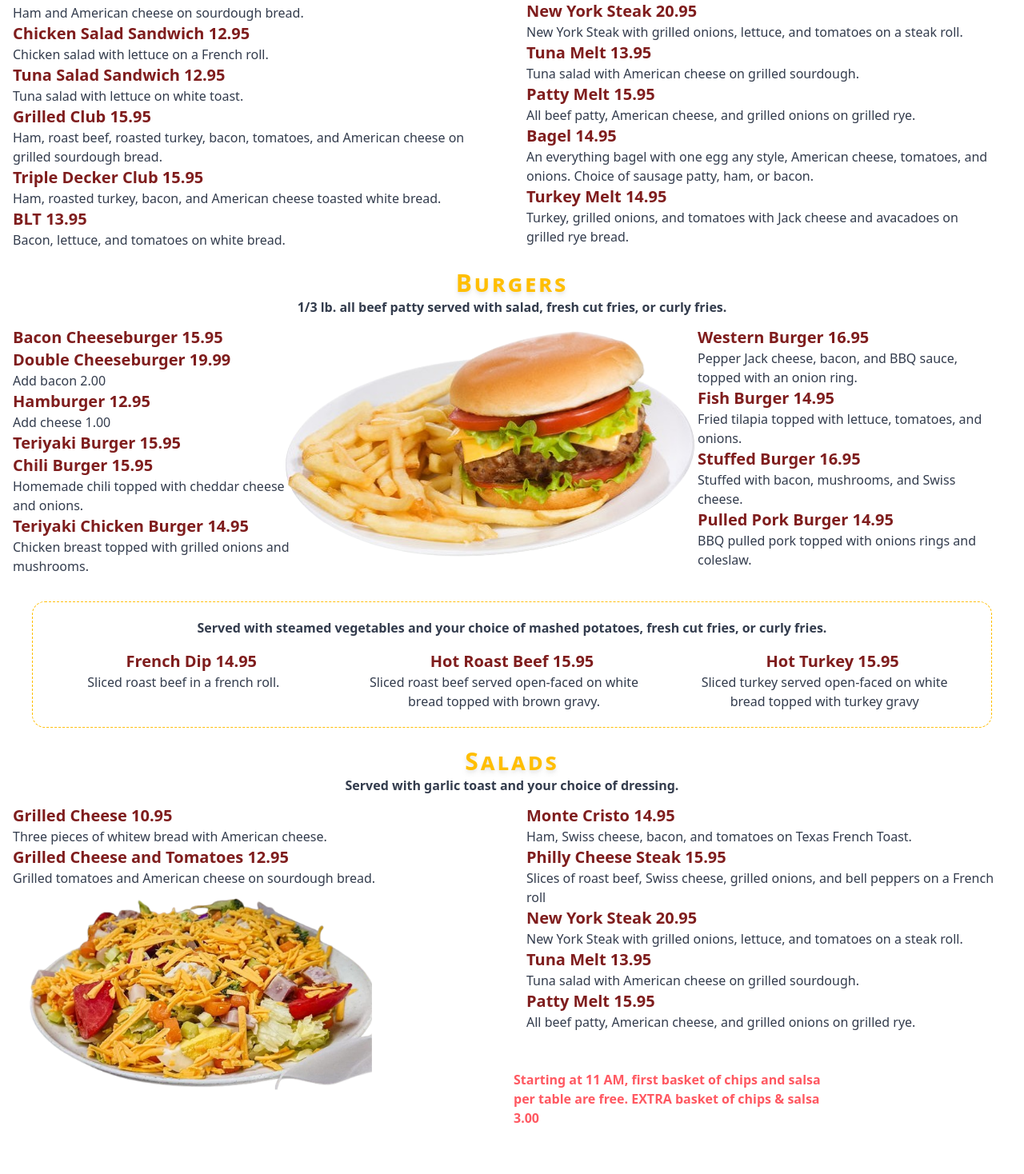
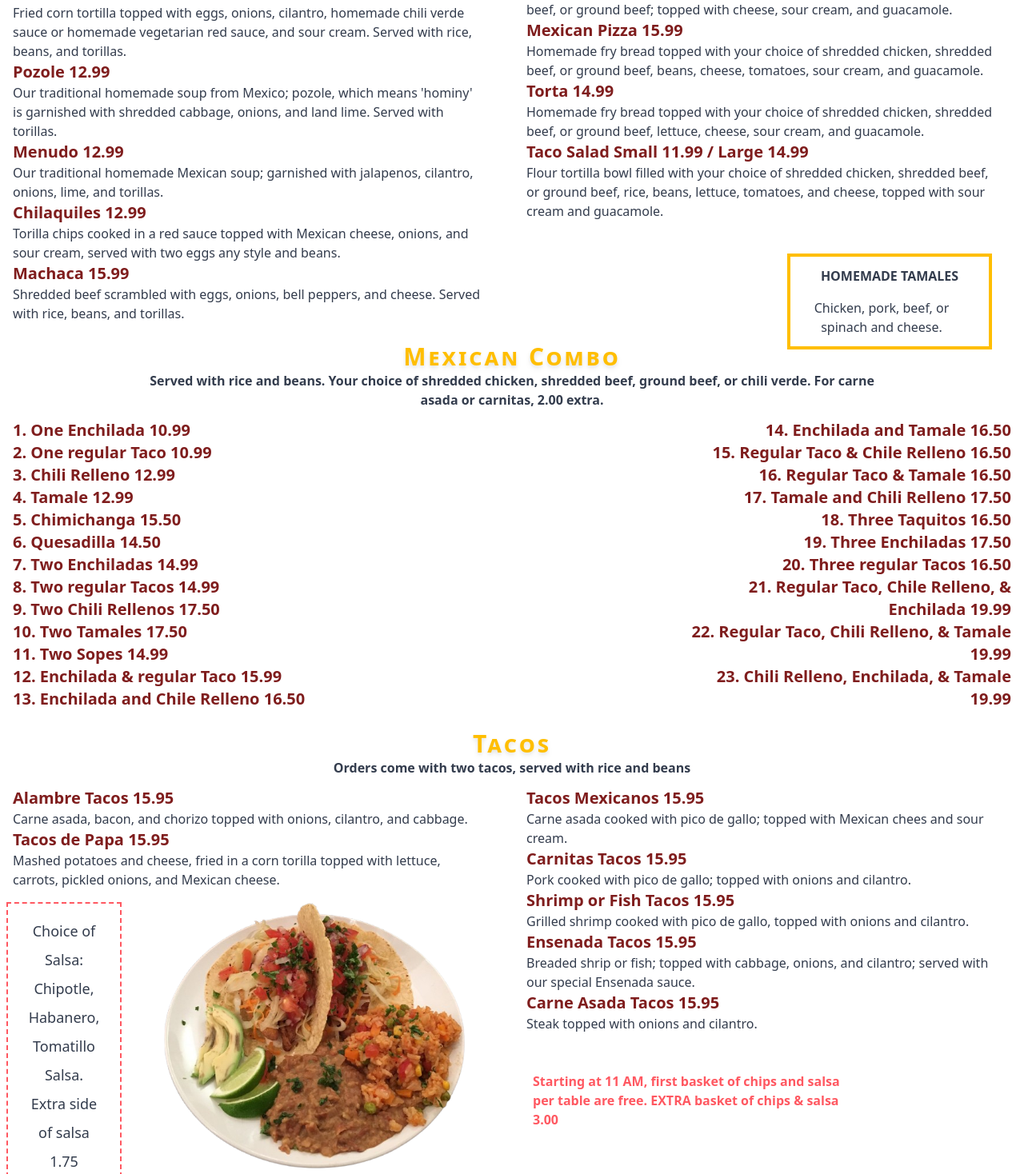
Before and after one commit to LabyrinthWarden/Lucios, a SvelteKit app: page /en/menu/page2 in a window 1280 px wide. Shown: the part 480-1948 px from the top of the page at 80% size. Built offline with nearby package versions, Linux system fonts and the light colour scheme.

Commit message:
editing menu

```diff
--- a/src/routes/en/menu/page2/+page.svelte
+++ b/src/routes/en/menu/page2/+page.svelte
@@ -4,8 +4,7 @@
   import MenuSectionHeader from '$lib/components/MenuSectionHeader.svelte'
   import MenuNavButtons from '$lib/components/MenuNavButtons.svelte'
 
-  import hamburgerImage from '$lib/assets/img/hamburger.png'
-  import saladImage from '$lib/assets/img/salad.png'
+  import tacoImage from '$lib/assets/img/tacos.png'
 </script>
 
 <div class="grid grid-cols-1 place-items-center mt-10 mb-5 w-full">
@@ -13,235 +12,203 @@
 </div>
 
 <div class="carousel w-full mb-20">
-  <!-- Menu Page Two -->
+  <!-- Menu Page Three -->
   <div class="carousel-item relative w-full">
     <div class="w-full">
-      <!-- Sandwiches Section -->
+      <!-- Mexican Favorites Section -->
       <div class="mb-6 text-center">
-        <MenuSectionHeader
-          category="Sandwiches"
-          categoryDescription="Served with coleslaw, salad, fresh cut fries, or curly fries."
-        />
+        <MenuSectionHeader category="Mexican Favorites" />
         <div class="grid grid-cols-1 md:grid-cols-2 gap-1 md:text-left">
           <div>
             <MenuItem
-              name="Grilled Cheese"
-              price="10.95"
-              description="Three pieces of whitew bread with American cheese."
+              name="Papa con Chorizo"
+              price="15.99"
+              description="Homemade Mexican sausage scrambled with potatoes, served with two eggs, beans, and tow tortillas"
             />
             <MenuItem
-              name="Grilled Cheese and Tomatoes"
-              price="12.95"
-              description="Grilled tomatoes and American cheese on sourdough bread."
+              name="Huevos con Chorizo"
+              price="15.99"
+              description="Homemade sausage scrambled with eggs, onions, bell peppers, and cheese, "
             />
             <MenuItem
-              name="Grilled Ham and Cheese"
-              price="12.95"
-              description="Ham and American cheese on sourdough bread."
+              name="Huevos Rancheros"
+              price="14.99"
+              description="Fried corn tortilla topped with eggs, onions, cilantro, homemade chili verde sauce or homemade vegetarian red sauce, and sour cream.  Served with rice, beans, and torillas."
             />
             <MenuItem
-              name="Chicken Salad Sandwich"
-              price="12.95"
-              description="Chicken salad with lettuce on a French roll."
+              name="Pozole"
+              price="12.99"
+              description="Our traditional homemade soup from Mexico; pozole, which means 'hominy' is garnished with shredded cabbage, onions, and land lime.  Served with torillas."
             />
             <MenuItem
-              name="Tuna Salad Sandwich"
-              price="12.95"
-              description="Tuna salad with lettuce on white toast."
+              name="Menudo"
+              price="12.99"
+              description="Our traditional homemade Mexican soup; garnished with jalapenos, cilantro, onions, lime, and torillas."
             />
             <MenuItem
-              name="Grilled Club"
-              price="15.95"
-              description="Ham, roast beef, roasted turkey, bacon, tomatoes, and American cheese on grilled sourdough bread."
+              name="Chilaquiles"
+              price="12.99"
+              description="Torilla chips cooked in a red sauce topped with Mexican cheese, onions, and sour cream, served with two eggs any style and beans."
             />
             <MenuItem
-              name="Triple Decker Club"
-              price="15.95"
-              description="Ham, roasted turkey, bacon, and American cheese toasted white bread."
-            />
-            <MenuItem
-              name="BLT"
-              price="13.95"
-              description="Bacon, lettuce, and tomatoes on white bread."
+              name="Machaca"
+              price="15.99"
+              description="Shredded beef scrambled with eggs, onions, bell peppers, and cheese.  Served with rice, beans, and torillas."
             />
           </div>
           <div>
             <MenuItem
-              name="Monte Cristo"
-              price="14.95"
-              description="Ham, Swiss cheese, bacon, and tomatoes on Texas French Toast."
+              name="Tostada, Small (corn) 11.99 / Large (flour) 13.95"
+              description="Fried torilla topped with beans, choice of shredded chicken, shredded beef, ground beef, or chicken; lettuce, tomatoes, and cheese topped with sour cream and guacamole."
             />
             <MenuItem
-              name="Philly Cheese Steak"
-              price="15.95"
-              description="Slices of roast beef, Swiss cheese, grilled onions, and bell peppers on a French roll"
+              name="Nachos"
+              price="14.99"
+              description="Corn tortilla chips topped with beans, choice of shredded chicken, shredded beef, or ground beef; topped with cheese, sour cream, and guacamole."
             />
             <MenuItem
-              name="New York Steak"
-              price="20.95"
-              description="New York Steak with grilled onions, lettuce, and tomatoes on a steak roll."
+              name="Mexican Pizza"
+              price="15.99"
+              description="Homemade fry bread topped with your choice of shredded chicken, shredded beef, or ground beef, beans, cheese, tomatoes, sour cream, and guacamole."
             />
             <MenuItem
-              name="Tuna Melt"
-              price="13.95"
-              description="Tuna salad with American cheese on grilled sourdough."
+              name="Torta"
+              price="14.99"
+              description="Homemade fry bread topped with your choice of shredded chicken, shredded beef, or ground beef, lettuce, cheese, sour cream, and guacamole."
             />
             <MenuItem
-              name="Patty Melt"
-              price="15.95"
-              description="All beef patty, American cheese, and grilled onions on grilled rye."
+              name="Taco Salad Small 11.99 / Large 14.99"
+              description="Flour tortilla bowl filled with your choice of shredded chicken, shredded beef, or ground beef, rice, beans, lettuce, tomatoes, and cheese, topped with sour cream and guacamole."
+            />
+          </div>
+          <div
+            class="lg:absolute md:right-0 md:top-[30.5%] mx-auto mt-4 max-w-64 border-warning border-4 grid gap-1 py-3 md:mt-0 md:mx-10 min-h-20"
+          >
+            <div class="font-bold text-center">
+              <MenuSectionHeader categoryDescription="HOMEMADE TAMALES" />
+            </div>
+            <div class="text-center">
+              <MenuItem
+                description="Chicken, pork, beef, or spinach and cheese."
+              />
+            </div>
+          </div>
+        </div>
+      </div>
+
+      <!-- Mexican Combo Section -->
+      <div class="mb-6 text-center">
+        <div class="mx-auto max-w-[72%]">
+          <MenuSectionHeader
+            category="Mexican Combo"
+            categoryDescription="Served with rice and beans. Your choice of shredded chicken, shredded beef, ground beef, or chili verde. For carne asada or carnitas, 2.00 extra."
+          />
+        </div>
+        <div class="grid grid-cols-1 md:grid-cols-2 gap-1">
+          <div class="text-center md:text-left">
+            <MenuItem name="1. One Enchilada" price="10.99" />
+            <MenuItem name="2. One regular Taco" price="10.99" />
+            <MenuItem name="3. Chili Relleno" price="12.99" />
+            <MenuItem name="4. Tamale" price="12.99" />
+            <MenuItem name="5. Chimichanga" price="15.50" />
+            <MenuItem name="6. Quesadilla" price="14.50" />
+            <MenuItem name="7. Two Enchiladas" price="14.99" />
+            <MenuItem name="8. Two regular Tacos" price="14.99" />
+            <MenuItem name="9. Two Chili Rellenos" price="17.50" />
+            <MenuItem name="10. Two Tamales" price="17.50" />
+            <MenuItem name="11. Two Sopes" price="14.99" />
+            <MenuItem name="12. Enchilada & regular Taco" price="15.99" />
+            <MenuItem name="13. Enchilada and Chile Relleno" price="16.50" />
+          </div>
+
+          <div
+            class="text-center md:text-right md:max-w-md md:justify-self-end"
+          >
+            <MenuItem name="14. Enchilada and Tamale" price="16.50" />
+            <MenuItem name="15. Regular Taco & Chile Relleno" price="16.50" />
+            <MenuItem name="16. Regular Taco & Tamale" price="16.50" />
+            <MenuItem name="17. Tamale and Chili Relleno" price="17.50" />
+            <MenuItem name="18. Three Taquitos" price="16.50" />
+            <MenuItem name="19. Three Enchiladas" price="17.50" />
+            <MenuItem name="20. Three regular Tacos" price="16.50" />
+            <MenuItem
+              name="21. Regular Taco, Chile Relleno, & Enchilada"
+              price="19.99"
             />
             <MenuItem
-              name="Bagel"
-              price="14.95"
-              description="An everything bagel with one egg any style, American cheese, tomatoes, and onions. Choice of sausage patty, ham, or bacon."
+              name="22. Regular Taco, Chili Relleno, & Tamale"
+              price="19.99"
             />
             <MenuItem
-              name="Turkey Melt"
-              price="14.95"
-              description="Turkey, grilled onions, and tomatoes with Jack cheese and avacadoes on grilled rye bread."
+              name="23. Chili Relleno, Enchilada, & Tamale"
+              price="19.99"
             />
           </div>
         </div>
       </div>
 
-      <!-- Burgers Section -->
+      <!-- Tacos Section -->
       <div class="mb-6 text-center">
         <MenuSectionHeader
-          category="Burgers"
-          categoryDescription="1/3 lb. all beef patty served with salad, fresh cut fries, or curly fries."
-        />
-        <div class="grid grid-cols-1 md:grid-cols-3 gap-1 md:text-left">
-          <div>
-            <MenuItem name="Bacon Cheeseburger" price="15.95" />
-            <MenuItem
-              name="Double Cheeseburger"
-              price="19.99"
-              description="Add bacon 2.00"
-            />
-            <MenuItem
-              name="Hamburger"
-              price="12.95"
-              description="Add cheese 1.00"
-            />
-            <MenuItem name="Teriyaki Burger" price="15.95" />
-            <MenuItem
-              name="Chili Burger"
-              price="15.95"
-              description="Homemade chili topped with cheddar cheese and onions."
-            />
-            <MenuItem
-              name="Teriyaki Chicken Burger"
-              price="14.95"
-              description="Chicken breast topped with grilled onions and mushrooms."
-            />
-          </div>
-          <img
-            src={hamburgerImage}
-            alt="Burger and fries"
-            class="hidden md:block mt-8 -ml-6 -z-10 scale-125"
-          />
-          <div>
-            <MenuItem
-              name="Western Burger"
-              price="16.95"
-              description="Pepper Jack cheese, bacon, and BBQ sauce, topped with an onion ring."
-            />
-            <MenuItem
-              name="Fish Burger"
-              price="14.95"
-              description="Fried tilapia topped with lettuce, tomatoes, and onions."
-            />
-            <MenuItem
-              name="Stuffed Burger"
-              price="16.95"
-              description="Stuffed with bacon, mushrooms, and Swiss cheese."
-            />
-            <MenuItem
-              name="Pulled Pork Burger"
-              price="14.95"
-              description="BBQ pulled pork topped with onions rings and coleslaw."
-            />
-          </div>
-        </div>
-        <div
-          class="border border-warning border-dashed rounded-2xl grid gap-1 md:grid-cols-3 py-5 mt-8 mx-10 min-h-20"
-        >
-          <div class="font-bold text-center col-span-full">
-            <MenuSectionHeader
-              categoryDescription="Served with steamed vegetables and your choice of mashed potatoes, fresh cut fries, or curly fries."
-            />
-          </div>
-          <MenuItem
-            name="French Dip"
-            price="14.95"
-            description="Sliced roast beef in a french roll."
-          />
-          <MenuItem
-            name="Hot Roast Beef"
-            price="15.95"
-            description="Sliced roast beef served open-faced on white bread topped with brown gravy."
-          />
-          <MenuItem
-            name="Hot Turkey"
-            price="15.95"
-            description="Sliced turkey served open-faced on white bread topped with turkey gravy"
-          />
-        </div>
-      </div>
-
-      <!-- Salads Section -->
-      <div class="mb-6 text-center">
-        <MenuSectionHeader
-          category="Salads"
-          categoryDescription="Served with garlic toast and your choice of dressing."
+          category="Tacos"
+          categoryDescription="Orders come with two tacos, served with rice and beans"
         />
         <div class="grid md:grid-cols-2 gap-1 text-center md:text-left">
           <div>
             <MenuItem
-              name="Grilled Cheese"
-              price="10.95"
-              description="Three pieces of whitew bread with American cheese."
+              name="Alambre Tacos"
+              price="15.95"
+              description="Carne asada, bacon, and chorizo topped with onions, cilantro, and cabbage."
             />
             <MenuItem
-              name="Grilled Cheese and Tomatoes"
-              price="12.95"
-              description="Grilled tomatoes and American cheese on sourdough bread."
+              name="Tacos de Papa"
+              price="15.95"
+              description="Mashed potatoes and cheese, fried in a corn torilla topped with lettuce, carrots, pickled onions, and Mexican cheese."
             />
-            <img
-              src={saladImage}
-              alt="a cobb salad"
-              class="hidden md:block scale-75 -ml-10 -mt-8 -z-10"
-            />
+            <div class="grid grid-cols-1 md:grid-cols-3 ml-2 mt-4">
+              <div
+                class="border-2 border-dashed border-error text-lg text-center max-w-36 leading-loose"
+              >
+                <p class="max-w-24 mx-auto mt-4">
+                  Choice of Salsa: Chipotle, Habanero, Tomatillo Salsa. Extra
+                  side of salsa 1.75
+                </p>
+              </div>
+              <img
+                src={tacoImage}
+                alt="Tacos with rice and beans"
+                class="hidden md:block md:max-w-96 md:grid-span-2 md:-ml-4"
+              />
+            </div>
           </div>
           <div>
             <MenuItem
-              name="Monte Cristo"
-              price="14.95"
-              description="Ham, Swiss cheese, bacon, and tomatoes on Texas French Toast."
+              name="Tacos Mexicanos"
+              price="15.95"
+              description="Carne asada cooked with pico de gallo; topped with Mexican chees and sour cream."
             />
             <MenuItem
-              name="Philly Cheese Steak"
+              name="Carnitas Tacos"
               price="15.95"
-              description="Slices of roast beef, Swiss cheese, grilled onions, and bell peppers on a French roll"
+              description="Pork cooked with pico de gallo; topped with onions and cilantro."
             />
             <MenuItem
-              name="New York Steak"
-              price="20.95"
-              description="New York Steak with grilled onions, lettuce, and tomatoes on a steak roll."
+              name="Shrimp or Fish Tacos"
+              price="15.95"
+              description="Grilled shrimp cooked with pico de gallo, topped with onions and cilantro."
             />
             <MenuItem
-              name="Tuna Melt"
-              price="13.95"
-              description="Tuna salad with American cheese on grilled sourdough."
+              name="Ensenada Tacos"
+              price="15.95"
+              description="Breaded shrip or fish; topped with cabbage, onions, and cilantro; served with our special Ensenada sauce."
             />
             <MenuItem
-              name="Patty Melt"
+              name="Carne Asada Tacos"
               price="15.95"
-              description="All beef patty, American cheese, and grilled onions on grilled rye."
+              description="Steak topped with onions and cilantro."
             />
             <!-- Footnote -->
-            <div class="mt-12 max-w-96">
+            <div class="mt-12 max-w-96 ml-6">
               <p class="font-semibold text-error">
                 Starting at 11 AM, first basket of chips and salsa per table are
                 free. EXTRA basket of chips & salsa 3.00
```
Also changed, not shown: src/routes/en/menu/page3/+page.svelte (+68 -46 lines), src/lib/assets/img/tacos.png (added).
